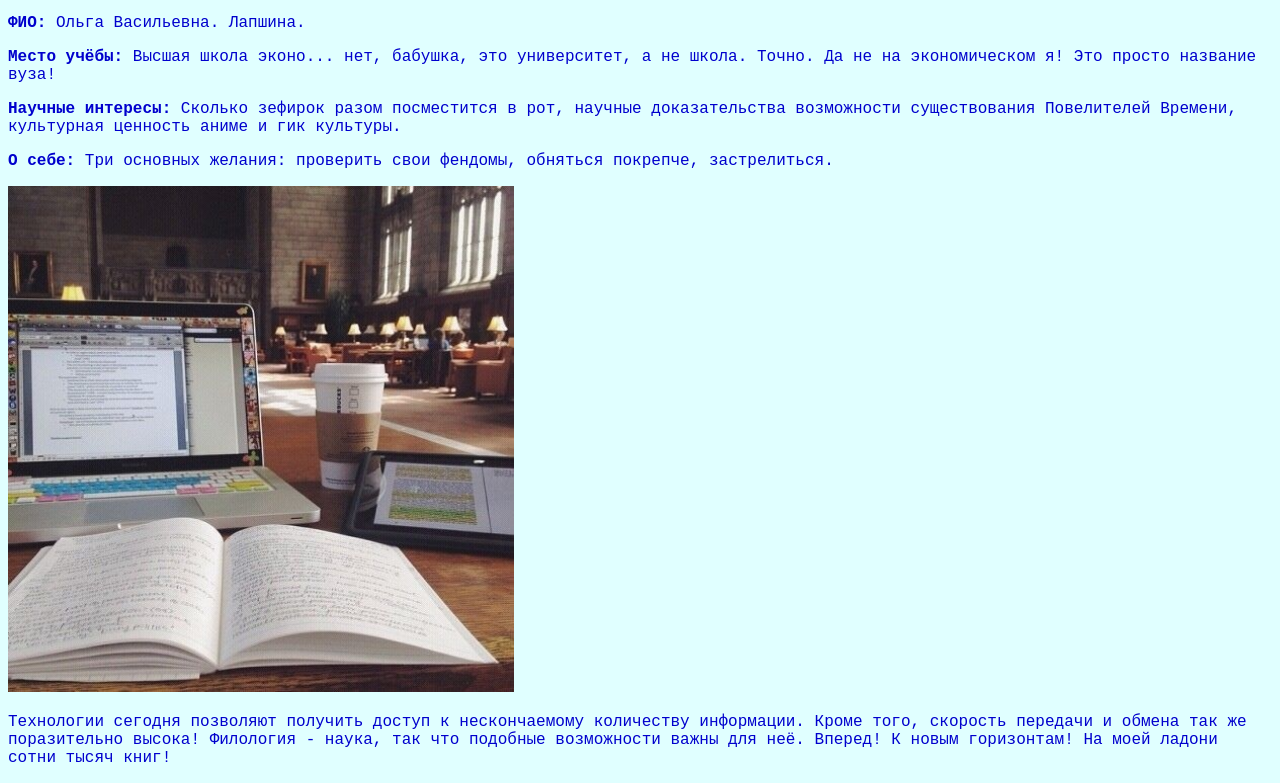
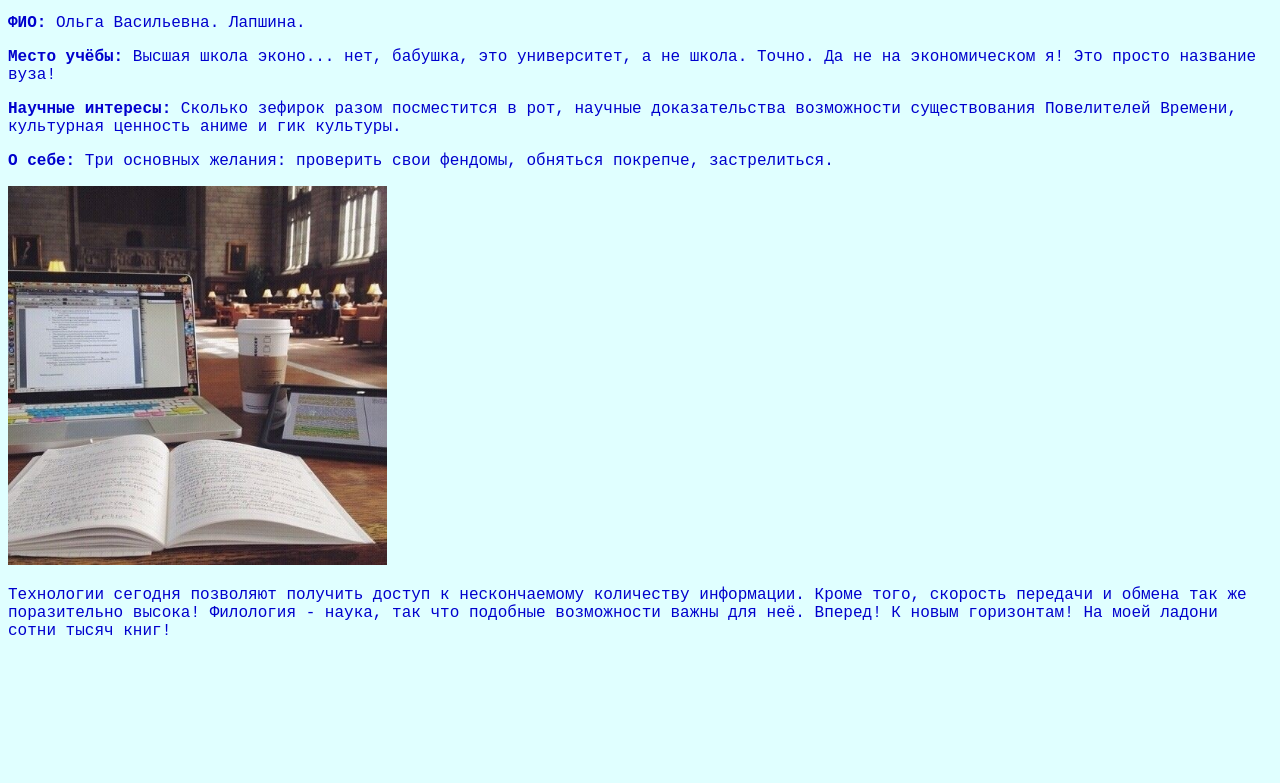
Before and after one commit to Aniliada/Aniliada.github.io, a plain HTML site: page index.html in a window 1280 px wide. Shown: the part 492-1275 px from the top of the page. After the commit the page ends 1148 px from the top, so only its background shows below. Drawn offline with Linux system fonts and the light colour scheme.

Commit message:
Update index.html

```diff
--- a/index.html
+++ b/index.html
@@ -50,7 +50,7 @@ color: #0000CD; /* Цвет текста */
 	<p><strong>О себе:</strong> Три основных желания: проверить свои фендомы, обняться покрепче, застрелиться.
 
 	</p>
-		<img alt="Дидж" width="40%" src="gg.jpg">
+		<img alt="Дидж" width="30%" src="gg.jpg">
 
 		<p>Технологии сегодня позволяют получить доступ к нескончаемому количеству информации. Кроме того, скорость передачи и обмена так же поразительно высока! Филология - наука, так что подобные возможности важны для неё. Вперед! К новым горизонтам! На моей ладони сотни тысяч книг!</p>
 	</center>
```
